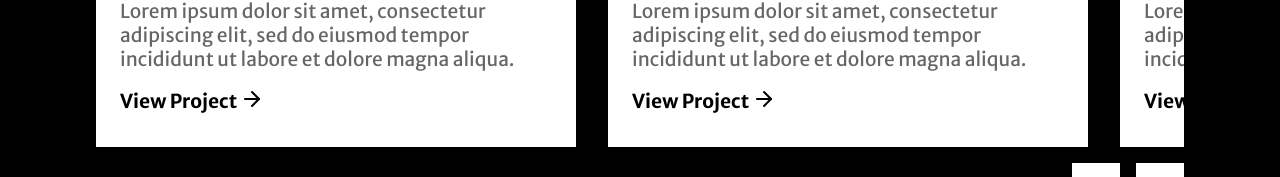
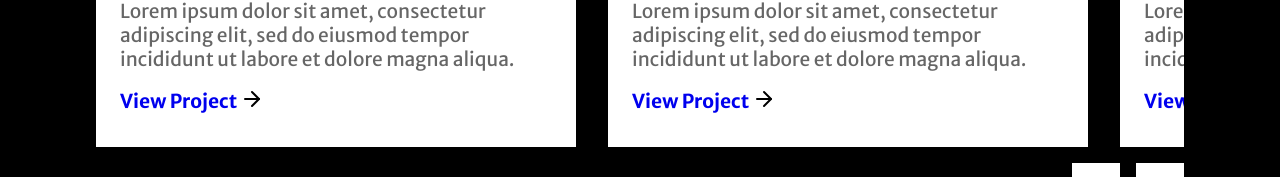
Before and after one commit to Rahul-sinha84/Portfolio, a React (Create React App) app: page / in a window 1280 px wide. Shown: the part 2498-2675 px from the top of the page. Built offline with nearby package versions, Linux system fonts and the light colour scheme.

Commit message:
add functionality of all the links

```diff
--- a/src/components/btn.js
+++ b/src/components/btn.js
@@ -1,23 +1,31 @@
 import React from "react";
 import arrow from "../assets/arrow.svg";
 
-export const Btn1 = ({ text }) => {
+export const Btn1 = ({ text, href = "#" }) => {
   return (
-    <div className="btn1">
+    <a href={href} className="btn1">
       <div className="btn1__org">
         <div className="btn1__org--text">{text}</div>
       </div>
       <div className="btn1__back">
         <div className="btn1__back--text">{text}</div>
       </div>
-    </div>
+    </a>
   );
 };
 
-export const Btn2 = ({ text }) => {
+export const Btn2 = ({ text, href = "#", toDownload = false }) => {
   return (
     <div className="btn2">
-      <div className="btn2__text">{text}</div>
+      <a
+        target="_blank"
+        rel="noreferrer"
+        href={href}
+        download={toDownload ? "Rahul's Resume" : null}
+        className="btn2__text"
+      >
+        {text}
+      </a>
       <div className="btn2__arrow">
         <img src={arrow} alt="arrow" />
       </div>
--- a/src/components/menubar.js
+++ b/src/components/menubar.js
@@ -4,14 +4,26 @@ const navbar = () => {
   return (
     <div className="menubar">
       <div className="menubar__left">
-        <div className="menubar--link">PORTFOLIO</div>
+        <a href="" className="menubar--link">
+          PORTFOLIO
+        </a>
       </div>
       <div className="menubar__right">
-        <div className="menubar--link">About</div>
-        <div className="menubar--link">Project</div>
-        <div className="menubar--link">Experience</div>
-        <div className="menubar--link">Achievements</div>
-        <div className="menubar--link">Contact Me</div>
+        <a href="#aboutMe" className="menubar--link">
+          About
+        </a>
+        <a href="#myProjects" className="menubar--link">
+          Project
+        </a>
+        <a href="#myInfo" className="menubar--link">
+          Experience
+        </a>
+        <a href="#myInfo" className="menubar--link">
+          Achievements
+        </a>
+        <a href="#contactMe" className="menubar--link">
+          Contact Me
+        </a>
       </div>
     </div>
   );
--- a/src/pages/about.js
+++ b/src/pages/about.js
@@ -2,7 +2,7 @@ import React from "react";
 
 const about = () => {
   return (
-    <div className="about">
+    <div id="aboutMe" className="about">
       <div className="about__heading gradient-text">ABOUT ME</div>
       <div className="about__info para">
         Lorem ipsum dolor sit amet, consectetur adipiscing elit, sed do eiusmod
--- a/src/pages/contact.js
+++ b/src/pages/contact.js
@@ -10,7 +10,7 @@ const Contact = () => {
     alert("dsafsda");
   };
   return (
-    <div className="contact">
+    <div id="contactMe" className="contact">
       <div className="contact__container">
         <div className="contact__container--title gradient-text">
           CONTACT ME
--- a/src/pages/intro.js
+++ b/src/pages/intro.js
@@ -1,6 +1,7 @@
 import React from "react";
 import { Btn1 } from "../components/btn";
 import { Btn2 } from "../components/btn";
+import resumePath from "../assets/resume.pdf";
 
 const intro = () => {
   return (
@@ -15,8 +16,8 @@ const intro = () => {
           accusantium doloremque laudantium, totam rem aperiam, eaque ipsa quae.
         </div>
         <div className="intro__left--btn-container">
-          <Btn1 text="Contact Me" />
-          <Btn2 text="Download CV" />
+          <Btn1 href="#contactMe" text="Contact Me" />
+          <Btn2 toDownload={true} href={resumePath} text="Download CV" />
         </div>
       </div>
       <div className="intro__right"></div>
--- a/src/pages/projects.js
+++ b/src/pages/projects.js
@@ -30,7 +30,7 @@ const Projects = () => {
     });
   }, []);
   return (
-    <div className="project">
+    <div id="myProjects" className="project">
       <div className="project__container">
         <div className="project__container--heading gradient-text">
           PROJECTS
--- a/src/pages/section.js
+++ b/src/pages/section.js
@@ -2,7 +2,7 @@ import React from "react";
 
 const section = () => {
   return (
-    <div className="section">
+    <div id="myInfo" className="section">
       <div className="section__container">
         <div className="section__container--experience">
           <div className="section__container--experience__title">
--- a/src/sass/components/_buttons.scss
+++ b/src/sass/components/_buttons.scss
@@ -2,6 +2,7 @@
   position: relative;
   cursor: pointer;
   width: fit-content;
+  display: block;
   &__org {
     position: absolute;
     transform: translate(-0.5rem, -0.5rem);
@@ -57,6 +58,10 @@
     cursor: pointer;
     font-weight: bold;
     font-size: 1.2rem;
+    text-decoration: none;
+    &:visited {
+      color: #000;
+    }
     @include respond(tab-port) {
       font-size: 1rem;
     }
--- a/src/sass/components/_menubar.scss
+++ b/src/sass/components/_menubar.scss
@@ -16,6 +16,12 @@
   &--link {
     cursor: pointer;
     width: fit-content;
+    text-decoration: none;
+    color: #000;
+    &:visited,
+    &:active {
+      color: #000;
+    }
   }
   @include respond(tab-port) {
     font-size: 0.8rem;
--- a/src/style/index.css
+++ b/src/style/index.css
@@ -51,7 +51,11 @@ body {
     justify-content: space-evenly; }
   .menubar--link {
     cursor: pointer;
-    width: fit-content; }
+    width: fit-content;
+    text-decoration: none;
+    color: #000; }
+    .menubar--link:visited, .menubar--link:active {
+      color: #000; }
   @media (max-width: 56.25em) {
     .menubar {
       font-size: 0.8rem; } }
@@ -59,7 +63,8 @@ body {
 .btn1 {
   position: relative;
   cursor: pointer;
-  width: fit-content; }
+  width: fit-content;
+  display: block; }
   .btn1__org {
     position: absolute;
     transform: translate(-0.5rem, -0.5rem);
@@ -100,7 +105,10 @@ body {
   .btn2__text {
     cursor: pointer;
     font-weight: bold;
-    font-size: 1.2rem; }
+    font-size: 1.2rem;
+    text-decoration: none; }
+    .btn2__text:visited {
+      color: #000; }
     @media (max-width: 56.25em) {
       .btn2__text {
         font-size: 1rem; } }
```
Also changed, not shown: 1 other file (tests, documents, lock files or other folders).
